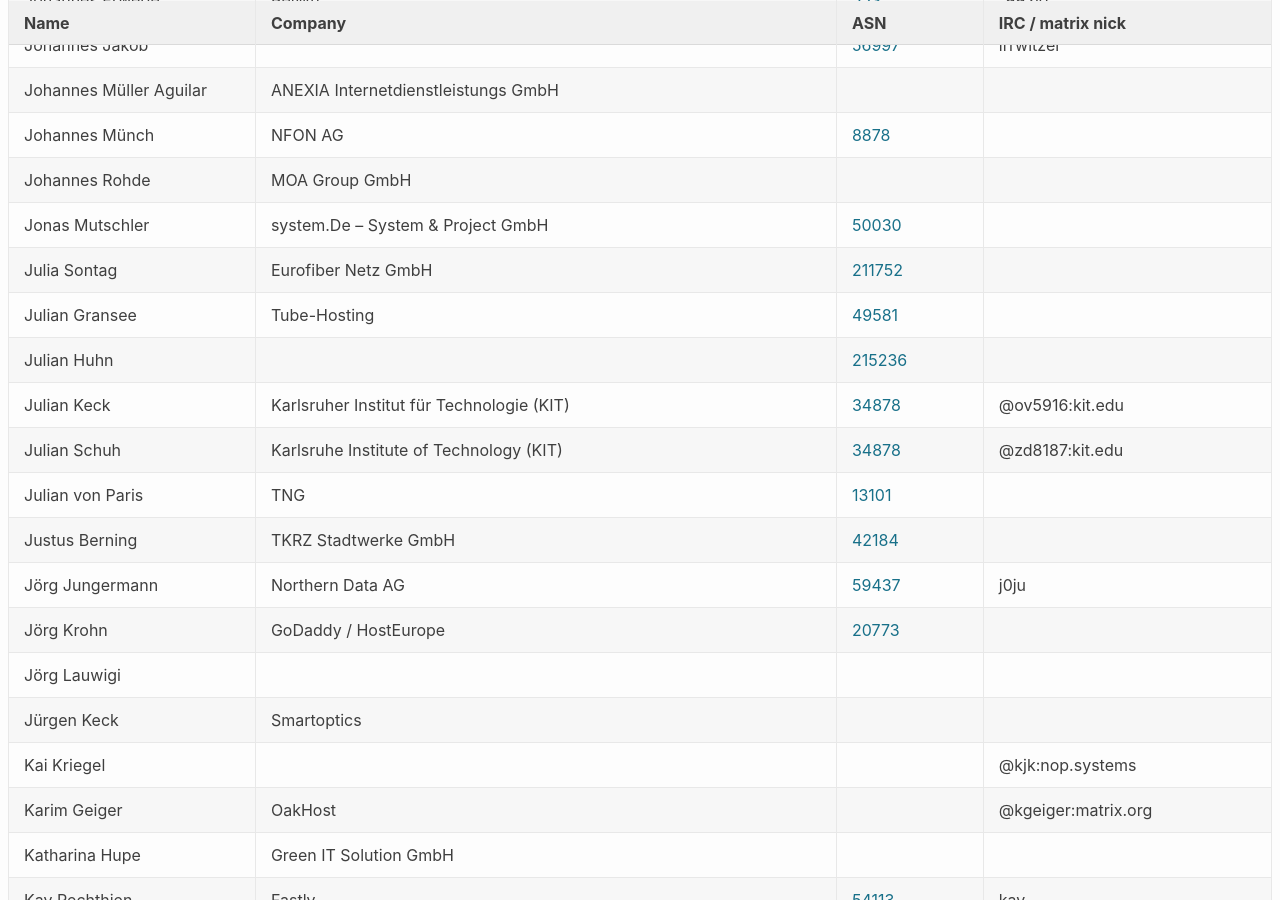
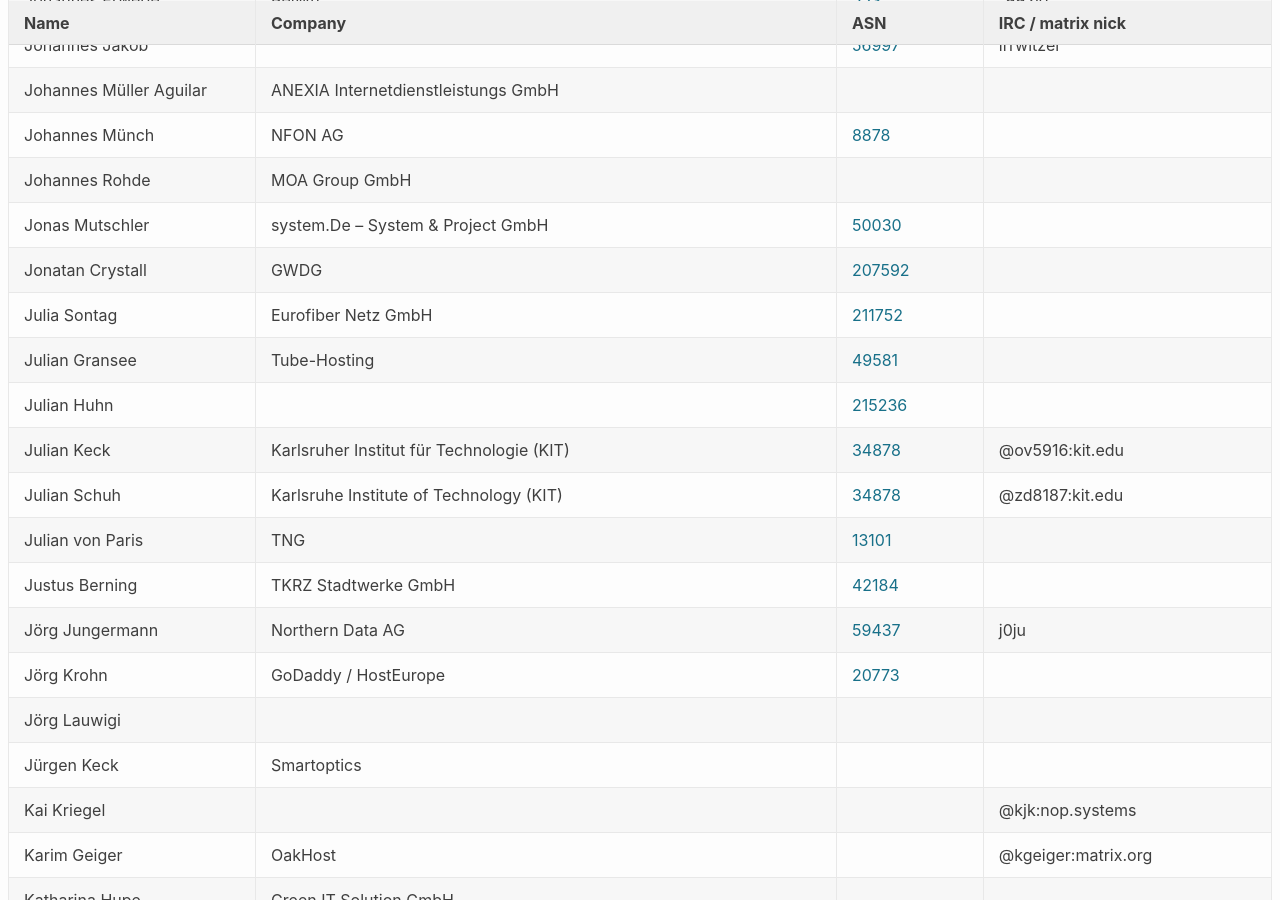
Before and after one commit to denog/pretix-attendeelist, a Jekyll site: the page built from denog16/index.markdown, in a window 1280 px wide and 900 px high, scrolled down 7516 px. Built offline with Jekyll 4.4.1, drawn with Linux system fonts in a browser that asks for light colours.

Commit message:
Latest data: Fri Oct 18 09:10:58 UTC 2024

```diff
--- a/_data/attendees_denog16_onsite.json
+++ b/_data/attendees_denog16_onsite.json
@@ -1002,6 +1002,12 @@
     "asn": "50030"
   },
   {
+    "name": "Jonatan Crystall",
+    "company": "GWDG",
+    "irc": null,
+    "asn": "207592"
+  },
+  {
     "name": "Jörg Jungermann",
     "company": "Northern Data AG",
     "irc": "j0ju",
```
